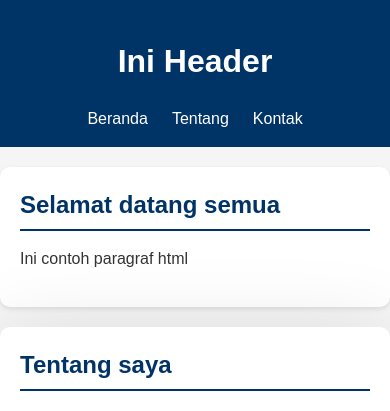
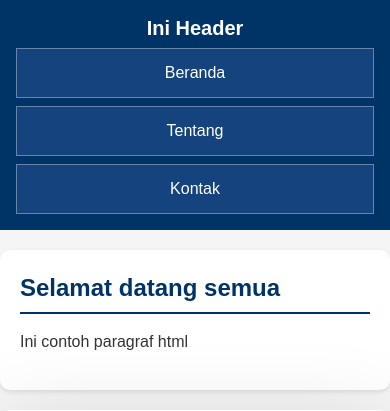
Before and after one commit to 2511500010-crypto/2511500010-PWD-TI1A-2526, a PHP site: page /pertemuan-04/index.html in a window 390 px wide. Shown: the top 411 px of the page. Run offline with PHP 8.4, Linux system fonts and the light colour scheme.

Commit message:
styling navigasi mode mobile

```diff
--- a/pertemuan-04/style.css
+++ b/pertemuan-04/style.css
@@ -87,6 +87,28 @@ header li a:active {
     position: sticky;
     top: 0;
     z-index: 1000;
+  }
+
+
+  header h1 {
+    margin: 0 0 8px;
+    font-size: 20px;
+    line-height: 1.2;
+  }
+
+  header ul {
+    flex-direction: column;
+    align-items: stretch;
+    gap: 8px;
+    margin: 8px 0 0;
+  }
+
+    header li a {
+    display: block;
+    padding: 12px 14px;
+    border: 1px solid rgba(255, 255, 255, 0.35);
+    background: rgba(255, 255, 255, 0.08);
+    backdrop-filter: saturate(120%);
   }
 }
 
```
Also changed, not shown: pertemuan-04/README.md.
